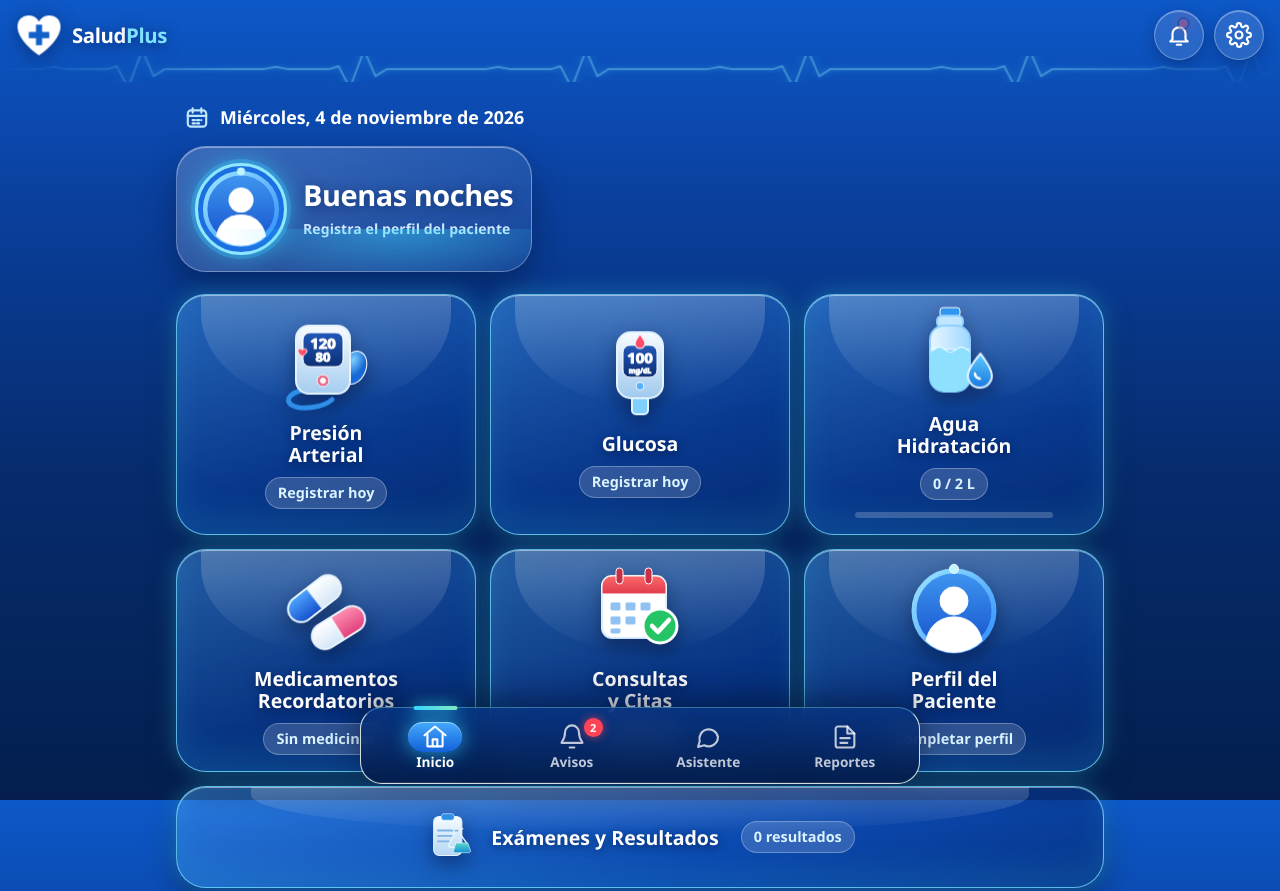
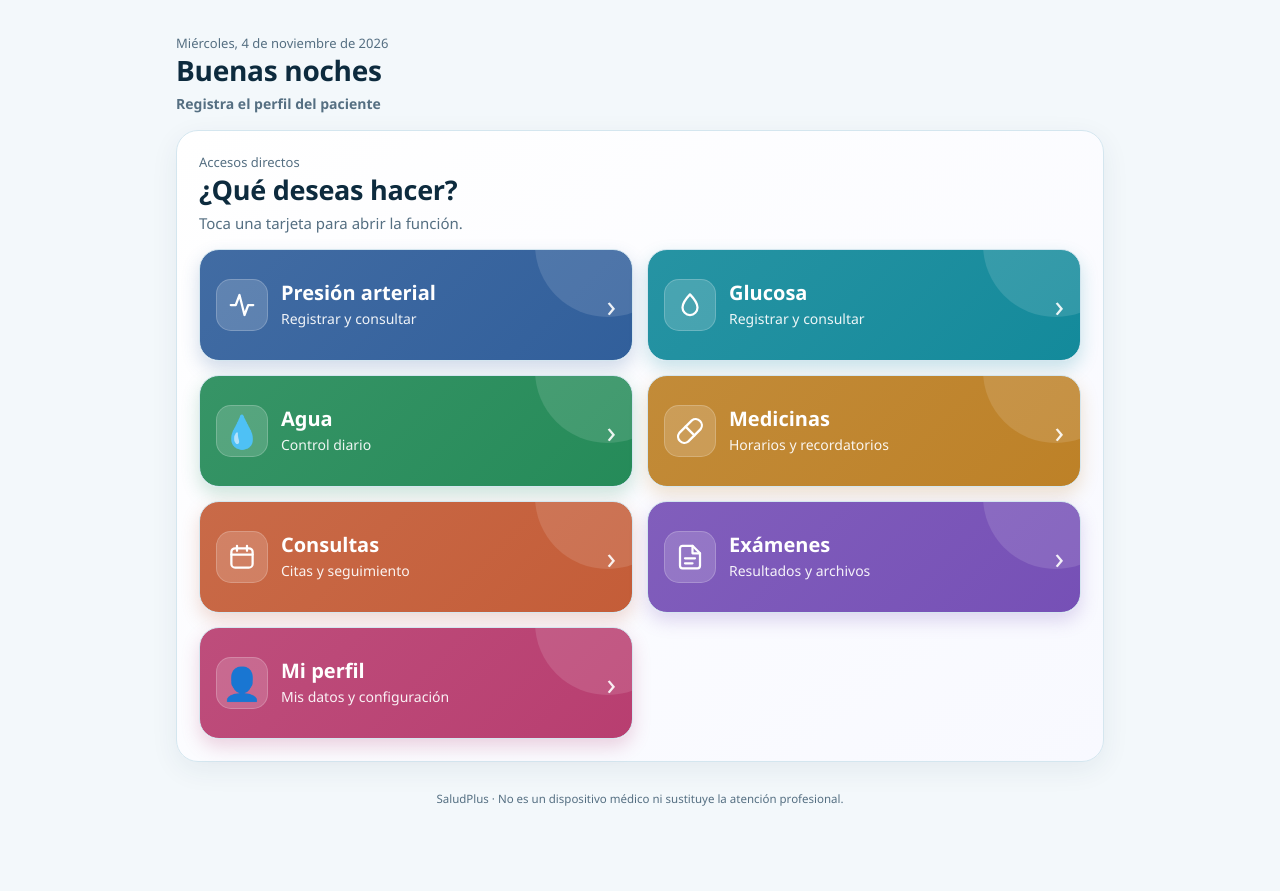
Before and after one commit to msalinas8811-pixel/Saludplus, a website: page index.html in a window 1280 px wide. Shown: the top 891 px of the page. After the commit the page ends 855 px from the top, so only its background shows below. Drawn offline with Linux system fonts and the light colour scheme.

Commit message:
Add files via upload

```diff
--- a/index.html
+++ b/index.html
@@ -13,10 +13,6 @@
 <link rel="apple-touch-icon" href="icon-192.png">
 <title>SaludPlus</title>
 <link rel="stylesheet" href="styles.css?v=65">
-<link rel="stylesheet" href="design-v68.css?v=68">
-<link rel="stylesheet" href="design-v69.css?v=69">
-<link rel="stylesheet" href="design-v70.css?v=70">
-<link rel="stylesheet" href="design-v71.css?v=71">
 </head>
 <body>
 
@@ -52,12 +48,8 @@
 
  <div class="main-col">
   <header class="appbar">
-   <button type="button" class="brand brand-btn" onclick="showView('inicio')" aria-label="Ir a Inicio"><span class="brand-mark" id="brandMark"></span><b>Salud<span>Plus</span></b></button>
-   <div class="appbar-actions">
-    <button type="button" class="round-btn" id="bellBtn" onclick="showView('avisos')" aria-label="Avisos y recordatorios"><span class="rb-ico" data-art="bell"></span><i class="dot" hidden></i></button>
-    <button type="button" class="round-btn" id="cfOpen" aria-label="Ajustes: tamaño de letra, contraste e idioma"><span class="rb-ico" data-art="gear"></span></button>
-   </div>
-   <div class="langpick" id="appLang" role="group" aria-label="Idioma / Language"><button type="button" data-lang="es">ES</button><button type="button" data-lang="en">EN</button></div>
+   <div class="brand"><img src="saludplus-logo.svg" alt="Logo SaludPlus"><div><b>Salud<span>Plus</span></b><small data-i18n>Control hoy, bienestar mañana</small></div></div>
+   <div class="langpick" role="group" aria-label="Idioma / Language"><button type="button" data-lang="es">ES</button><button type="button" data-lang="en">EN</button></div>
   </header>
 
   <main class="content">
@@ -66,11 +58,7 @@
    <!-- ================= HOY ================= -->
    <section id="inicio" class="view active">
     <div class="hello">
-     <p class="hello-date"><span class="hd-ico" data-art="cal"></span><span class="eyebrow" id="todayLabel"></span></p>
-     <div class="hello-card">
-      <div class="hello-avatar" id="homeAvatar" aria-hidden="true"></div>
-      <div class="hello-text"><h1 id="homeGreeting">Hola</h1><p class="home-patient-identity" id="homePatientIdentity"></p></div>
-     </div>
+     <div><p class="eyebrow" id="todayLabel"></p><h1 id="homeGreeting">Hola</h1><p class="home-patient-identity" id="homePatientIdentity"></p></div>
      <div class="quick">
       <button class="btn small" type="button" onclick="showView('presion')"><svg class="i" style="width:18px;height:18px"><use href="#i-plus"/></svg><span data-i18n>Presión</span></button>
       <button class="btn small secondary" type="button" onclick="showView('glucosa')"><svg class="i" style="width:18px;height:18px"><use href="#i-plus"/></svg><span data-i18n>Glucosa</span></button>
@@ -87,13 +75,41 @@
       </div>
      </div>
      <div class="shortcut-grid">
-      <button class="shortcut-card shortcut-bp" type="button" onclick="showView('presion')" aria-label="Abrir presión arterial"><span class="shortcut-icon" data-art="bp" aria-hidden="true"></span><span class="shortcut-label">Presión<br>Arterial</span></button>
-      <button class="shortcut-card shortcut-glucose" type="button" onclick="showView('glucosa')" aria-label="Abrir glucosa"><span class="shortcut-icon" data-art="glucose" aria-hidden="true"></span><span class="shortcut-label">Glucosa</span></button>
-      <button class="shortcut-card shortcut-water" type="button" onclick="showView('agua')" aria-label="Abrir control de agua"><span class="shortcut-icon" data-art="water" aria-hidden="true"></span><span class="shortcut-label">Agua<br>Hidratación</span></button>
-      <button class="shortcut-card shortcut-meds" type="button" onclick="showView('medicamentos')" aria-label="Abrir medicinas"><span class="shortcut-icon" data-art="meds" aria-hidden="true"></span><span class="shortcut-label">Medicamentos<br>Recordatorios</span></button>
-      <button class="shortcut-card shortcut-visits" type="button" onclick="showView('consultas')" aria-label="Abrir consultas"><span class="shortcut-icon" data-art="visits" aria-hidden="true"></span><span class="shortcut-label">Consultas<br>y Citas</span></button>
-      <button class="shortcut-card shortcut-profile" type="button" onclick="showView('paciente')" aria-label="Abrir mi perfil"><span class="shortcut-icon" data-art="profile" aria-hidden="true"></span><span class="shortcut-label">Perfil del<br>Paciente</span></button>
-      <button class="shortcut-card shortcut-exams" type="button" onclick="showView('examenes')" aria-label="Abrir exámenes"><span class="shortcut-icon" data-art="exams" aria-hidden="true"></span><span class="shortcut-label">Exámenes y Resultados</span></button>
+      <button class="shortcut-card shortcut-bp" type="button" onclick="showView('presion')" aria-label="Abrir presión arterial">
+       <span class="shortcut-icon" aria-hidden="true"><svg class="i"><use href="#i-activity"/></svg></span>
+       <span class="shortcut-copy"><strong data-i18n>Presión arterial</strong><small data-i18n>Registrar y consultar</small></span>
+       <span class="shortcut-arrow" aria-hidden="true">›</span>
+      </button>
+      <button class="shortcut-card shortcut-glucose" type="button" onclick="showView('glucosa')" aria-label="Abrir glucosa">
+       <span class="shortcut-icon" aria-hidden="true"><svg class="i"><use href="#i-drop"/></svg></span>
+       <span class="shortcut-copy"><strong data-i18n>Glucosa</strong><small data-i18n>Registrar y consultar</small></span>
+       <span class="shortcut-arrow" aria-hidden="true">›</span>
+      </button>
+      <button class="shortcut-card shortcut-water" type="button" onclick="showView('agua')" aria-label="Abrir control de agua">
+       <span class="shortcut-icon" aria-hidden="true">💧</span>
+       <span class="shortcut-copy"><strong data-i18n>Agua</strong><small data-i18n>Control diario</small></span>
+       <span class="shortcut-arrow" aria-hidden="true">›</span>
+      </button>
+      <button class="shortcut-card shortcut-meds" type="button" onclick="showView('medicamentos')" aria-label="Abrir medicinas">
+       <span class="shortcut-icon" aria-hidden="true"><svg class="i"><use href="#i-pill"/></svg></span>
+       <span class="shortcut-copy"><strong data-i18n>Medicinas</strong><small data-i18n>Horarios y recordatorios</small></span>
+       <span class="shortcut-arrow" aria-hidden="true">›</span>
+      </button>
+      <button class="shortcut-card shortcut-visits" type="button" onclick="showView('consultas')" aria-label="Abrir consultas">
+       <span class="shortcut-icon" aria-hidden="true"><svg class="i"><use href="#i-cal"/></svg></span>
+       <span class="shortcut-copy"><strong data-i18n>Consultas</strong><small data-i18n>Citas y seguimiento</small></span>
+       <span class="shortcut-arrow" aria-hidden="true">›</span>
+      </button>
+      <button class="shortcut-card shortcut-exams" type="button" onclick="showView('examenes')" aria-label="Abrir exámenes">
+       <span class="shortcut-icon" aria-hidden="true"><svg class="i"><use href="#i-file"/></svg></span>
+       <span class="shortcut-copy"><strong data-i18n>Exámenes</strong><small data-i18n>Resultados y archivos</small></span>
+       <span class="shortcut-arrow" aria-hidden="true">›</span>
+      </button>
+      <button class="shortcut-card shortcut-profile" type="button" onclick="showView('paciente')" aria-label="Abrir mi perfil">
+       <span class="shortcut-icon" aria-hidden="true">👤</span>
+       <span class="shortcut-copy"><strong data-i18n>Mi perfil</strong><small data-i18n>Mis datos y configuración</small></span>
+       <span class="shortcut-arrow" aria-hidden="true">›</span>
+      </button>
      </div>
     </section>
 
@@ -811,8 +827,5 @@
 <script src="firebase-config.js?v=36"></script>
 <script src="ai-firebase.js?v=36"></script>
 <script src="chat.js?v=36"></script>
-<script src="art.js?v=70"></script>
-<script src="ux.js?v=70"></script>
-<script src="fx.js?v=71"></script>
 </body>
 </html>
--- a/sw.js
+++ b/sw.js
@@ -1,9 +1,9 @@
 /* SaludPlus v25 · service worker
    - Páginas: red primero (para recibir actualizaciones) y copia local si no hay conexión.
    - Archivos estáticos: copia local primero y se refrescan en segundo plano. */
-const CACHE = 'saludplus-v71';
+const CACHE = 'saludplus-v65';
 const FILES = [
-  './', './index.html', './styles.css?v=65', './design-v68.css?v=68', './design-v69.css?v=69', './design-v70.css?v=70', './design-v71.css?v=71', './fx.js?v=71', './art.js?v=70', './ux.js?v=70', './i18n.js?v=57', './app.js?v=62', './exams.js?v=65', './examreport.js?v=62', './chat.js?v=57', './firebase-config.js?v=57', './ai-firebase.js?v=57',
+  './', './index.html', './styles.css?v=65', './i18n.js?v=57', './app.js?v=62', './exams.js?v=65', './examreport.js?v=62', './chat.js?v=57', './firebase-config.js?v=57', './ai-firebase.js?v=57',
   './manifest.json', './icon-192.png', './icon-512.png', './saludplus-logo.svg'
 ];
 
```
Also changed, not shown: LEEME.txt (+0 -25 lines).
